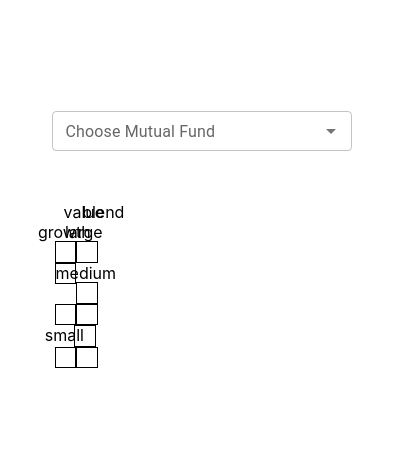
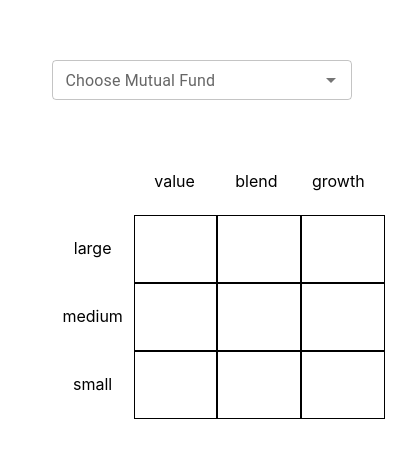
Before and after one commit to diptirani16/MorningStar-Style-Box, a React (Create React App) app: page / in a window 390 px wide. Shown: the part 148-606 px from the top of the page, 418 px wide, since content can reach past the window. Built offline with nearby package versions, Linux system fonts and the light colour scheme.

Commit message:
responsive: mob view

```diff
--- a/src/components/HomePage.js
+++ b/src/components/HomePage.js
@@ -47,7 +47,7 @@ class HomePage extends Component {
 
         return (
             <>
-                <Container style={{ display: 'flex', width: '90vw', height: '90vh', alignItems: 'center' }}>
+                <Container className="containerStyle" style={{ display: 'flex', width: '90vw', height: '90vh', alignItems: 'center' }}>
                     <Grid container spacing={2}>
                         <Grid item lg={6} xs={12}>
                             <Container maxWidth="md" style={{ marginTop: '5%' }}>
--- a/src/components/StyleBox.css
+++ b/src/components/StyleBox.css
@@ -25,3 +25,34 @@ section .box {
     height: 5vw;
     width: 5vw;
   }
+
+
+  @media screen and (max-width: 520px) {
+    .w{
+        overflow: hidden;
+        width: 98vw;
+    }
+    section .box {
+        height: 17vw;
+        width: 21vw;
+      }
+      section .textbox {
+        height: 17vw;
+        width: 21vw;
+      }
+    }
+
+  @media screen and (max-width: 780px) and (min-width: 521px) {
+    .w{
+        overflow: hidden;
+        width: 90vw;
+    }
+    section .box {
+        height: 9vw;
+        width: 9vw;
+      }
+      section .textbox {
+        height: 17vw;
+        width: 21vw;
+      }
+  }
```
